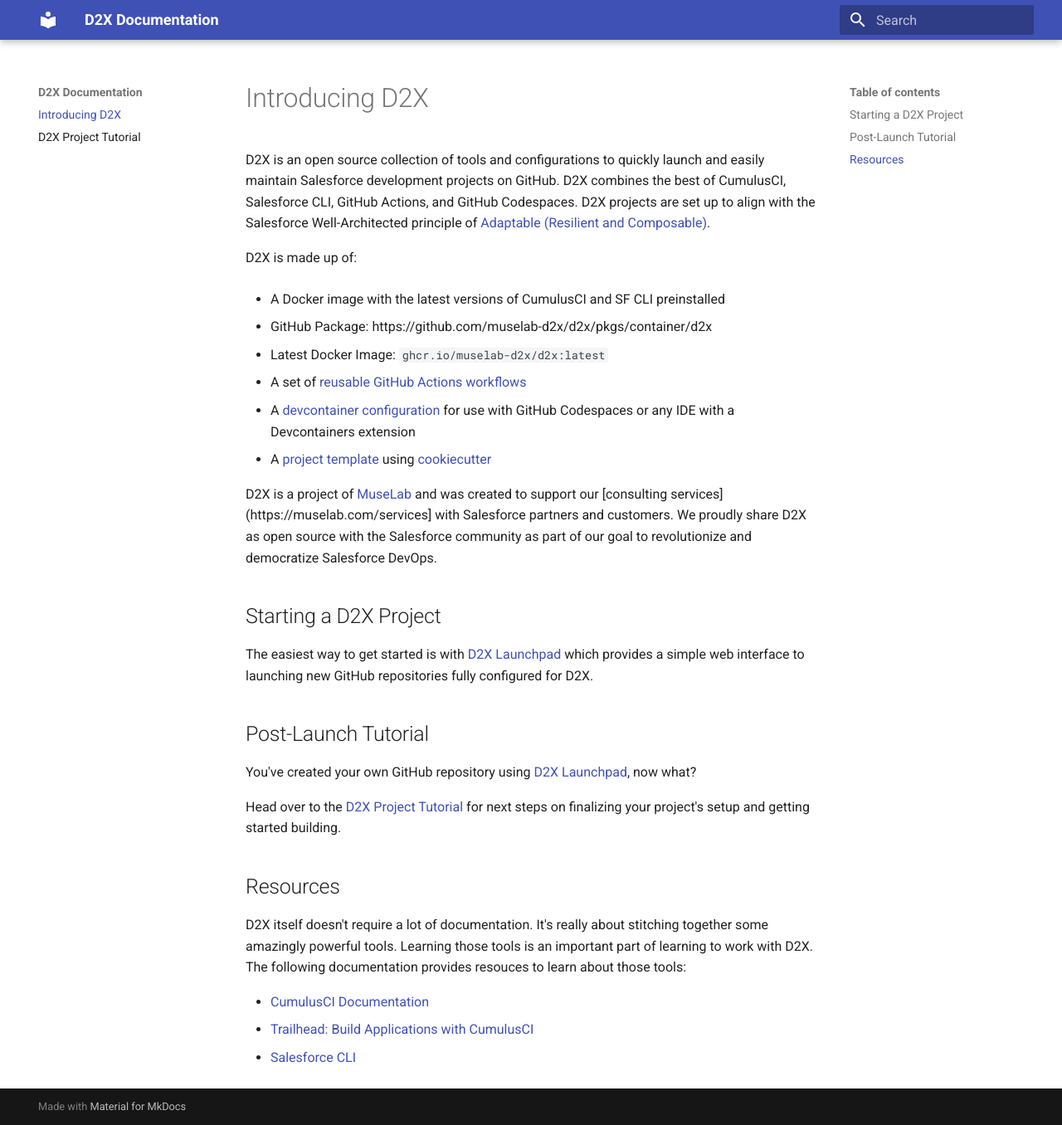
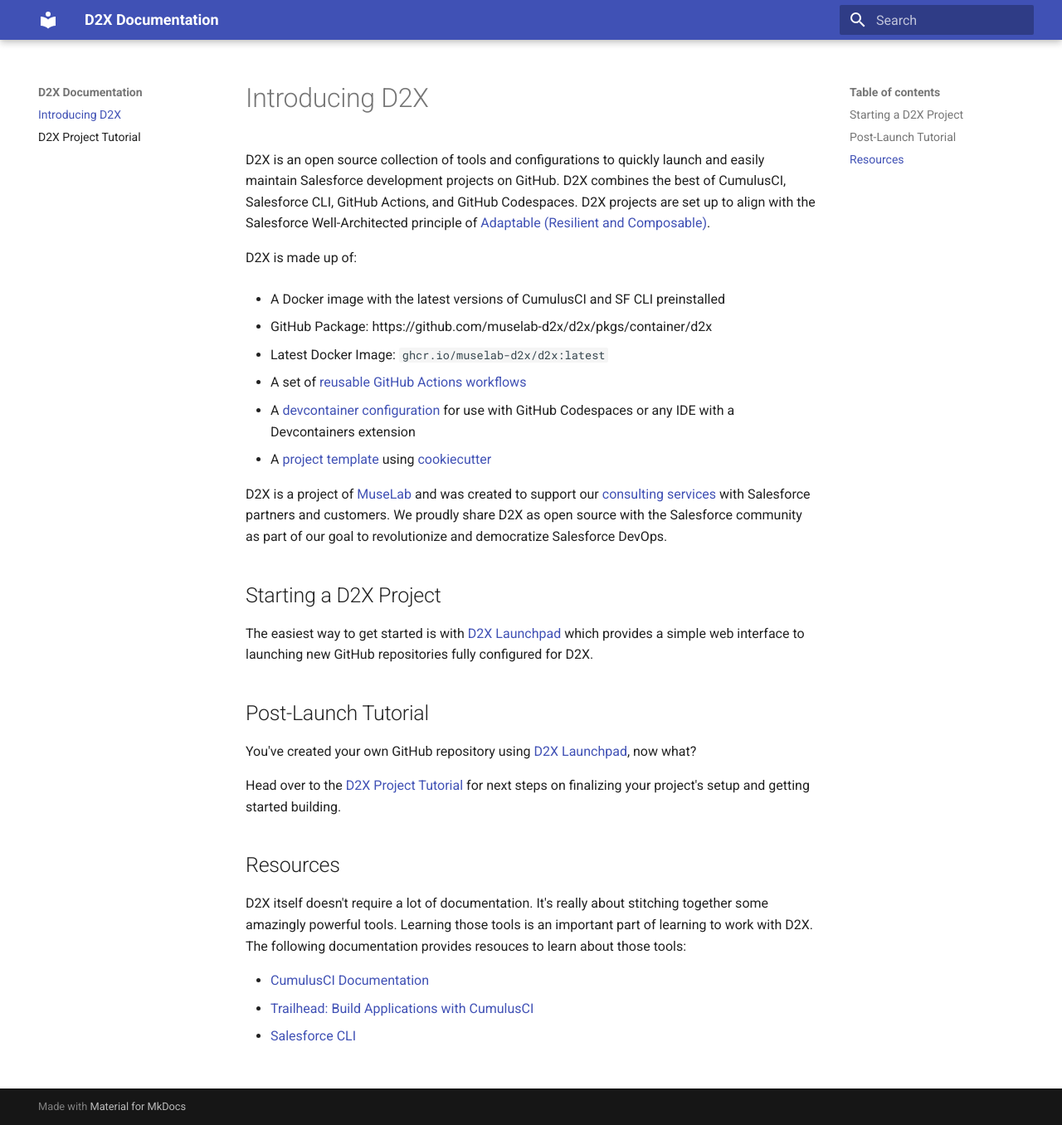
Before and after one commit to muselab-d2x/d2x, an MkDocs documentation site: the page built from docs/index.md, in a window 1280 px wide and 1356 px high. Shown: the whole window at 83% size. Built offline with MkDocs 1.6.1 and Material for MkDocs 9.7.7, drawn with Linux system fonts in a browser that asks for light colours.

Commit message:
Update index.md

```diff
--- a/docs/index.md
+++ b/docs/index.md
@@ -13,7 +13,7 @@
 * A [devcontainer](https://containers.dev) [configuration](https://github.com/muselab-d2x/d2x/tree/main/.devcontainer) for use with GitHub Codespaces or any IDE with a Devcontainers extension
 * A [project template](https://github.com/muselab-d2x/d2x-template) using [cookiecutter](https://cookiecutter.readthedocs.io)
 
-D2X is a project of [MuseLab](https://muselab.com) and was created to support our [consulting services](https://muselab.com/services] with Salesforce partners and customers. We proudly share D2X as open source with the Salesforce community as part of our goal to revolutionize and democratize Salesforce DevOps.
+D2X is a project of [MuseLab](https://muselab.com) and was created to support our [consulting services](https://muselab.com/services) with Salesforce partners and customers. We proudly share D2X as open source with the Salesforce community as part of our goal to revolutionize and democratize Salesforce DevOps.
 
 ## Starting a D2X Project
 
```
